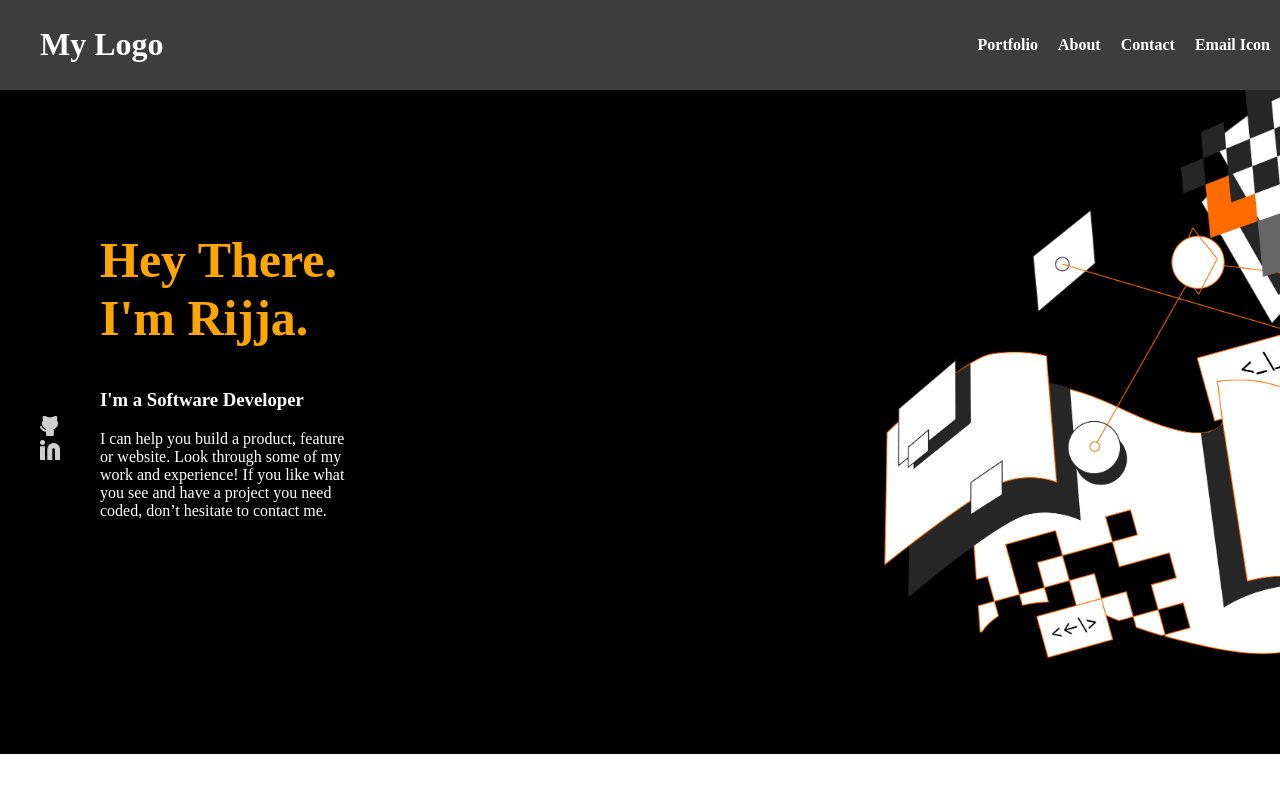
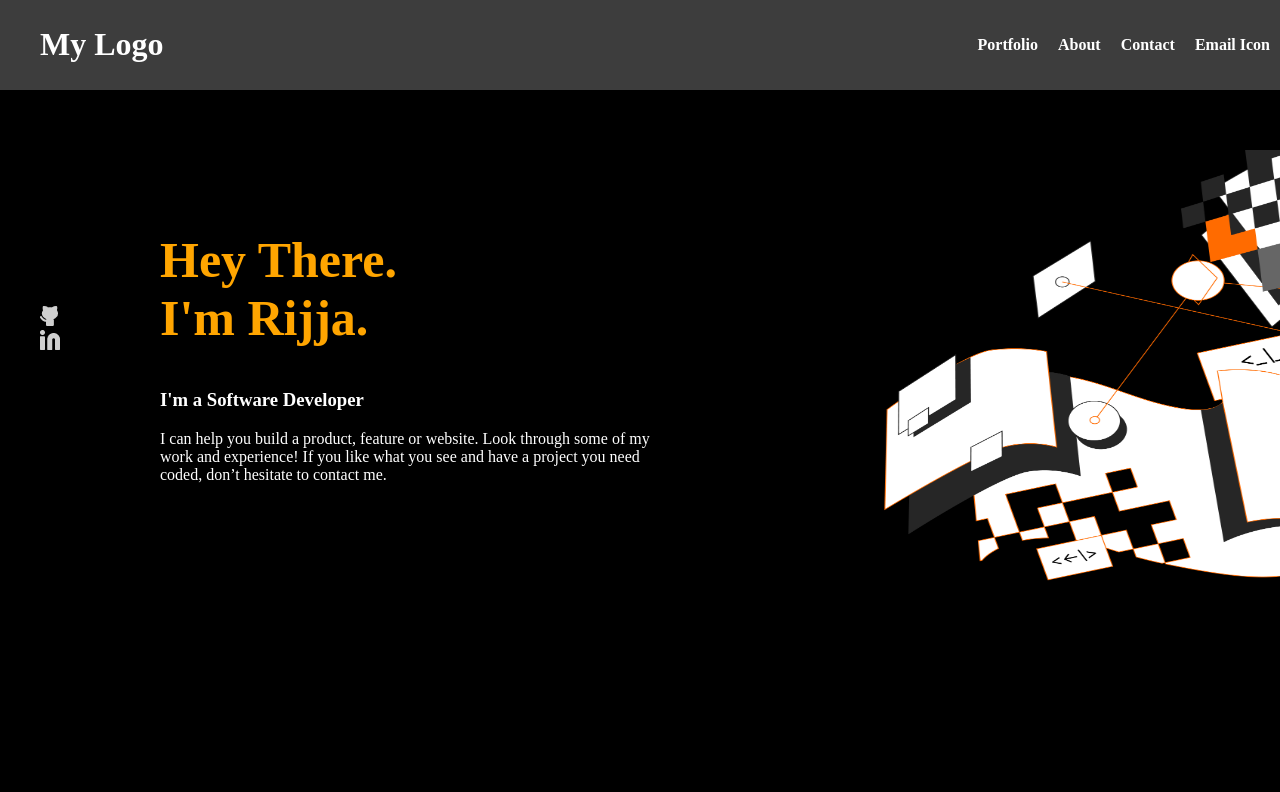
Before and after one commit to Rijja-Farhan/Portfolio, a website: page index.html in a window 1280 px wide. Drawn offline with Linux system fonts and the light colour scheme.

Commit message:
updated code

```diff
--- a/index.html
+++ b/index.html
@@ -16,10 +16,10 @@
         </div>
         <nav>
             <ul>
-                <li><a href="#portfolio">Portfolio</a></li>
-                <li><a href="#about">About</a></li>
-                <li><a href="#contact">Contact</a></li>
-                <li><a href="#email">Email Icon</a></li>
+                <li><a href="#">Portfolio</a></li>
+                <li><a href="#">About</a></li>
+                <li><a href="#">Contact</a></li>
+                <li><a href="#">Email Icon</a></li>
             </ul>
         </nav>
     </header>
@@ -46,10 +46,10 @@
 
 
 
-        <div id="illustration">
+        <!-- <div id="illustration">
 
             <img src="./Images/Headlineillustration.png" width="500px"/>
-        </div>
+        </div> -->
     </main>
 
 
--- a/style.css
+++ b/style.css
@@ -1,7 +1,6 @@
-body {
-  margin: 0;
+body{
+    margin:0px;
 }
-
 header {
     background-color: #3d3d3d;
     color: white;
@@ -10,22 +9,19 @@ header {
     justify-content: space-between;
     align-items: center;
 }
-
-#Logo {
+#Logo{
     margin-left: 30px;
 }
 
-/* css for nav bar links */
+/*css for nav bar links*/
 nav ul {
     list-style-type: none;
    display: flex;
    flex-direction: row;
 }
-
 nav ul li {
     margin-left: 20px;
 }
-
 nav ul li a {
     text-decoration: none;
     color: white;
@@ -33,47 +29,56 @@ nav ul li a {
     font-weight: bold;
 }
 
-/* css for headline section */
-main {
+/*css for headline section*/
+main{
     display: flex;
     flex-direction: row;
     background-color: black;
+    background-image: url("./Images/Headlineillustration.png");
+    background-position: 100% 20%;
+    background-repeat: no-repeat;
+    background-size: 500px 500px;
+    height: 100vh;
+
 }
+/*css for social media logos*/
+aside ul{
+    list-style-type: none;
 
-/* css for social media logos */
-aside ul {
-  list-style-type: none;
-  position: fixed;
-  left: 0;
-  top: 50%;
+    padding-top: 200px
+
+
+
 }
-
-aside ul li a {
+aside ul li a{
     text-decoration: none;
     color: white;
     font-size: 16px;
     font-weight: bold;
+
+
 }
 
-section h1 {
+
+/*css for headline text*/
+section h1{
     color: orange;
     font-size: 50px;
     margin-left: 100px;
     padding-top: 100px;
     max-width: 250px;
+
 }
-
-section h3 {
+section h3{
     color: white;
     margin-left: 100px;
 }
 
-section p {
+section p{
     color: white;
     margin-left: 100px;
     max-width: 500px;
 }
-
-#illustration {
-  margin-left: 420px;
+#illustration{
+   margin-left:420px;
 }
```
Lines whose indentation alone changed are shown as unchanged.
